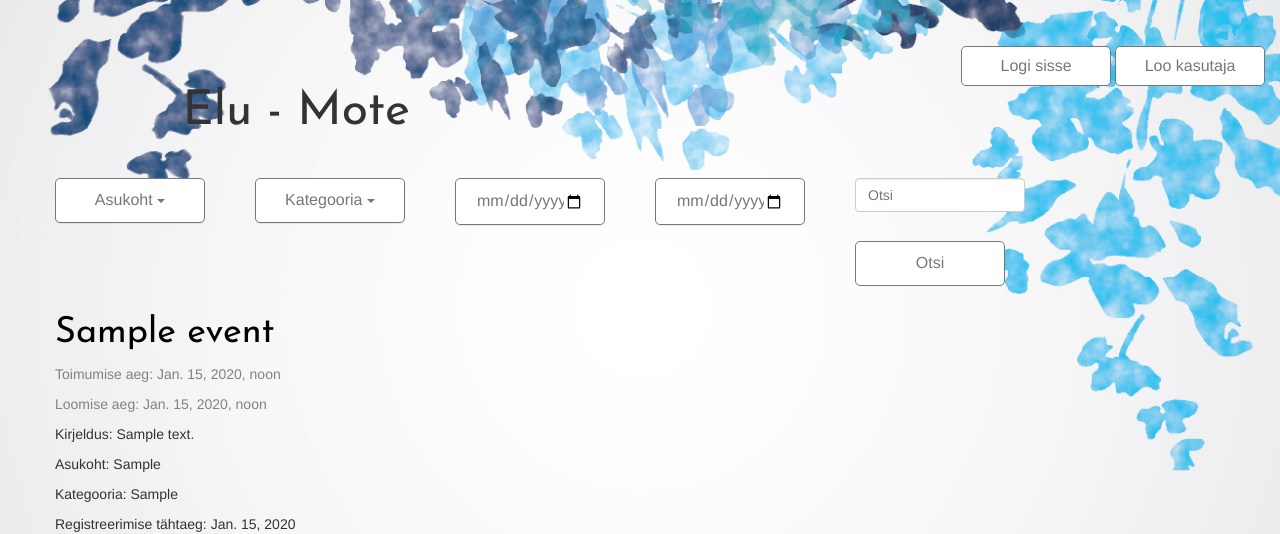
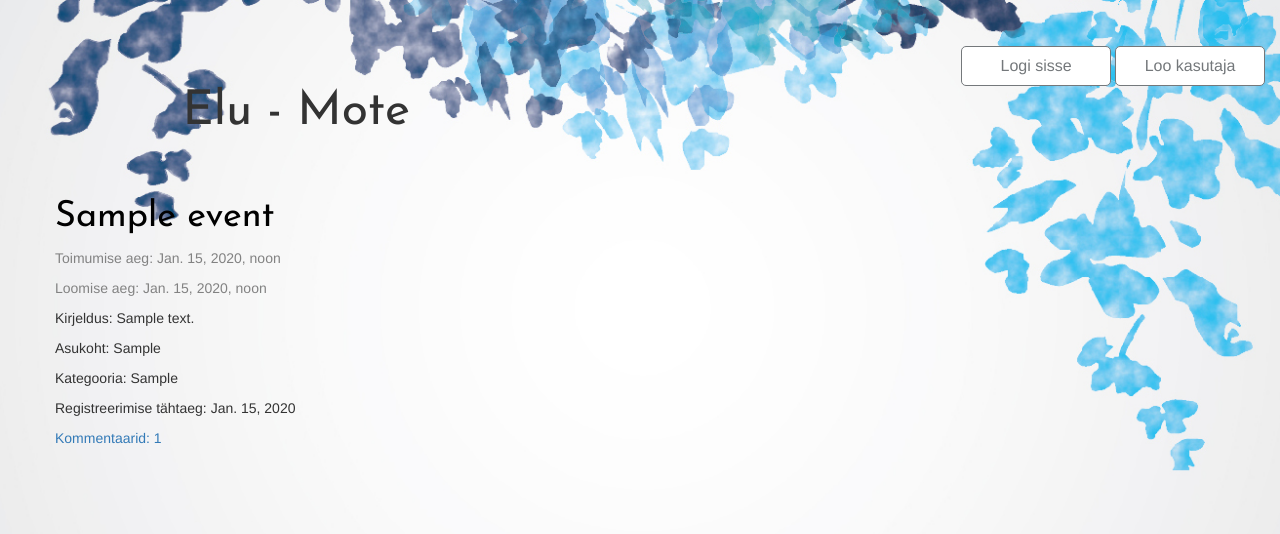
Before and after one commit to hinrek/Suvepraktika, a Django app: page /event/eventlist/ in a window 1280 px wide. Shown: the top 534 px of the page. Run offline with Django 3.2, Linux system fonts and the light colour scheme; tables that the repository leaves empty hold one stand-in row (values such as "Sample post"); some libraries are stand-ins or nearby versions.

Commit message:
Changed buttons, event detail and edit

```diff
--- a/events/static/css/index.css
+++ b/events/static/css/index.css
@@ -88,7 +88,7 @@ body{
 
 /* Textarea */
 .textarea{
-  padding-top: 10%;
+  padding-top: 40%;
   padding-right: 30px;
   padding-left: 30px;
   margin-bottom: 10%;
--- a/events/static/css/login.css
+++ b/events/static/css/login.css
@@ -120,6 +120,11 @@
   margin-bottom: 0;
 }
 
+.button8{
+  margin:auto;
+  display:block;
+  margin-bottom: 5%;
+}
 .button-box {
    text-align:right;
    margin-top:20px;
--- a/events/templates/events/event_edit.html
+++ b/events/templates/events/event_edit.html
@@ -10,7 +10,7 @@
             <form method="POST" class="post-form">{% csrf_token %}
                 {{ form.media }}
                 {{ form.as_p }}
-                <button type="submit" class="btn btn-default">Salvesta</button>
+                <button type="submit" class="btn btn-default button8">Salvesta</button>
             </form>
         </div>
     </div>
--- a/events/templates/events/event_list.html
+++ b/events/templates/events/event_list.html
@@ -1,39 +1,6 @@
 {% extends 'events/base.html' %}
 {% block content %}
     {% for event in events %}
-    <div class="row">
-      <div class="col-xs-2">
-      <div class="dropdown">
-        <button class="btn btn-default dropdown-toggle" type="button" data-toggle="dropdown">Asukoht
-          <span class="caret"></span></button>
-        </div>
-      </div>
-      <div class="col-xs-2 col-half-offset">
-        <div class="dropdown_2">
-          <button class="btn btn-default dropdown-toggle" type="button" data-toggle="dropdown">Kategooria
-            <span class="caret"></span></button>
-            <ul class="dropdown-menu">
-              <li><a>{{ event.category }}</a></li>
-            </ul>
-          </div>
-        </div>
-      <div class="col-xs-2 col-half-offset">
-      <form>
-      <input class="btn btn-default" type="date" name="date_begin" min="2017-01-01" placeholder="Algus">
-      </form>
-    </div>
-    <div class="col-xs-2 col-half-offset">
-      <form>
-      <input class="btn btn-default" type="date" name="date_end" max="2070-01-01" placeholder="Lõpp">
-      </form>
-    </div>
-    <div class="col-xs-2 col-half-offset">
-
-    <input class="search_btn" type="search" placeholder="Otsi"><br>
-    <button class="btn search" type="submit">Otsi</button>
-
-  </div>
-  </div>
         <div class="event">
             <h1><a href="{% url 'event_detail' pk=event.pk %}">{{ event.title }}</a></h1>
             <div class="date">
--- a/events/templates/registration/login.html
+++ b/events/templates/registration/login.html
@@ -11,7 +11,7 @@
             <div class="col-sm-6 col-md-4 col-md-offset-4">
                 {{ form.username }}
                 {{ form.password }}
-                <input class="btn btn-sm" type="submit" value="login" />
+                <button type="submit" class="btn btn-default button8" value="login">Logi sisse</button>
                 <input type="hidden" name="next" value="{{ next }}" />
                 <p>
                     <a href="{% url 'password_reset' %}">Unustasid parooli?
--- a/events/templates/registration/registration_form.html
+++ b/events/templates/registration/registration_form.html
@@ -9,7 +9,7 @@
             <form role="form" action="" method="post">
                 {% csrf_token %}
                 {{ form.as_p }}
-                <input class="btn btn-sm" type="submit" value="Submit">
+                <button type="submit" class="btn btn-default button8" value="Submit">Loo kasutaja</button>
                 <input type = "hidden" name = "next" value = "{{ next|escape }}" />
             </form>
         </div>
```
Also changed, not shown: events/forms.py (+3 -12 lines), events/templates/events/event_detail.html (+11 -4 lines).
